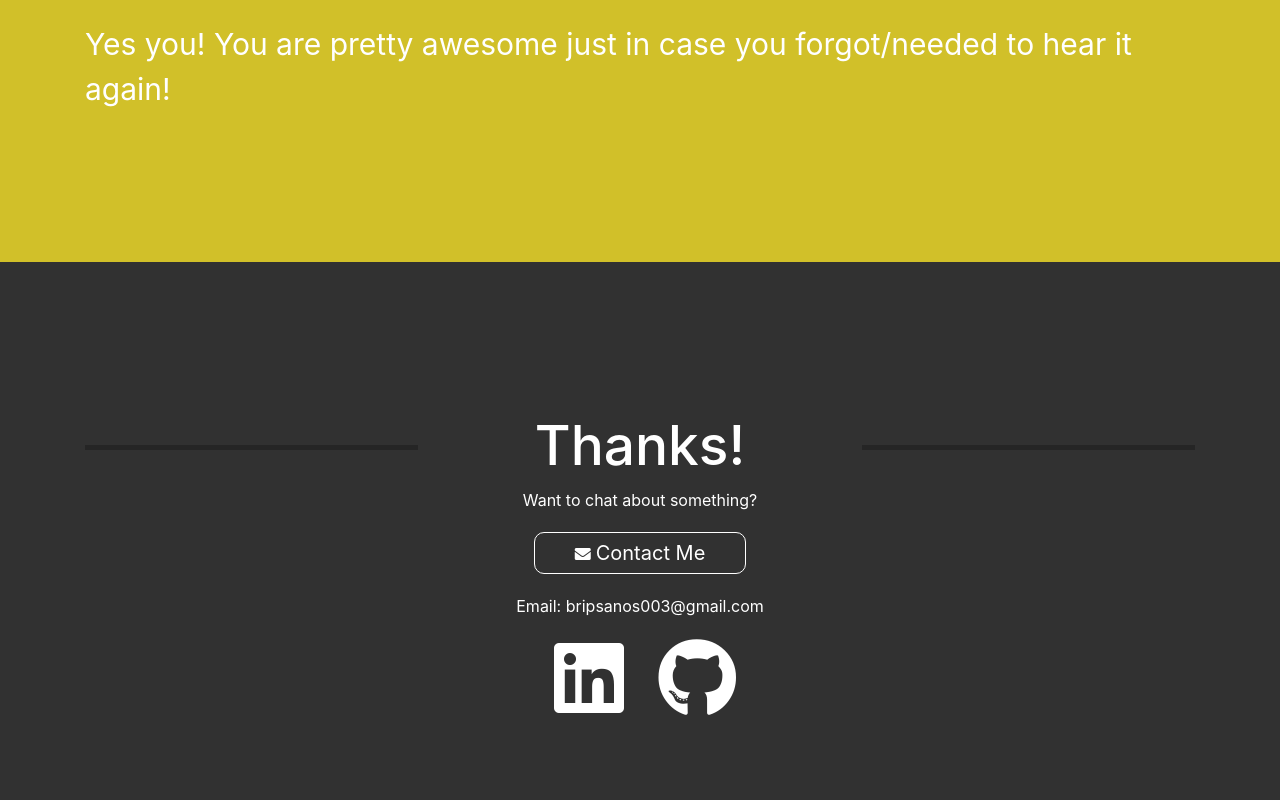
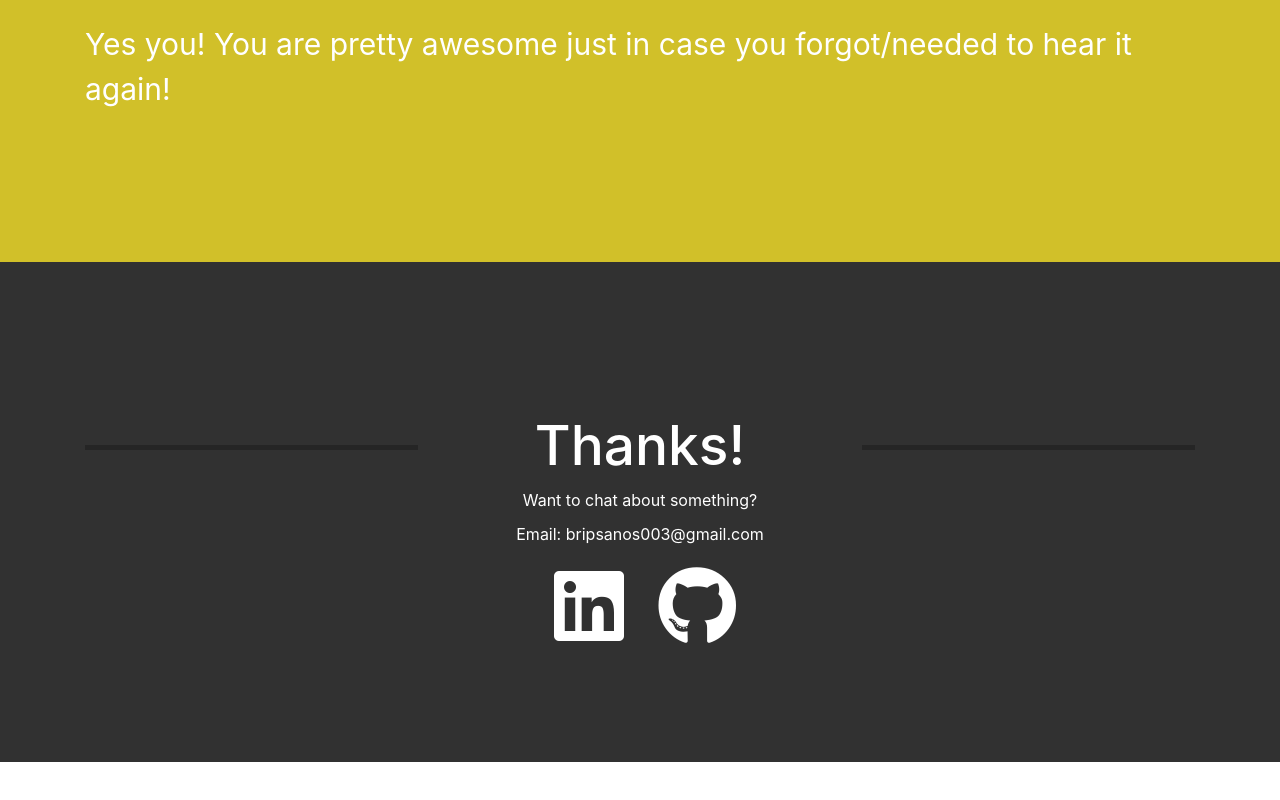
Before and after one commit to bpsanos/Updated-Portfolio, a plain HTML site: page index.html in a window 1280 px wide. Shown: the part 2881-3681 px from the top of the page. After the commit the page ends 3643 px from the top, so only its background shows below. Drawn offline with nearby package versions, Linux system fonts and the light colour scheme; a web font is replaced by a local one.

Commit message:
removed contact me

```diff
--- a/index.html
+++ b/index.html
@@ -213,7 +213,7 @@
         <div class="container">
             <h2 class="sectionHeading">Thanks!</h2>
             <p class="footerText">Want to chat about something?</p>
-            <a class="contactMe"><span><i class="fas fa-envelope"></i></span>Contact Me</a>
+            <!--<a class="contactMe"><span><i class="fas fa-envelope"></i></span>Contact Me</a>-->
             <p class="footerText">Email: bripsanos003@gmail.com</p>
             <div class="iconDiv">
                 <ul>
```
